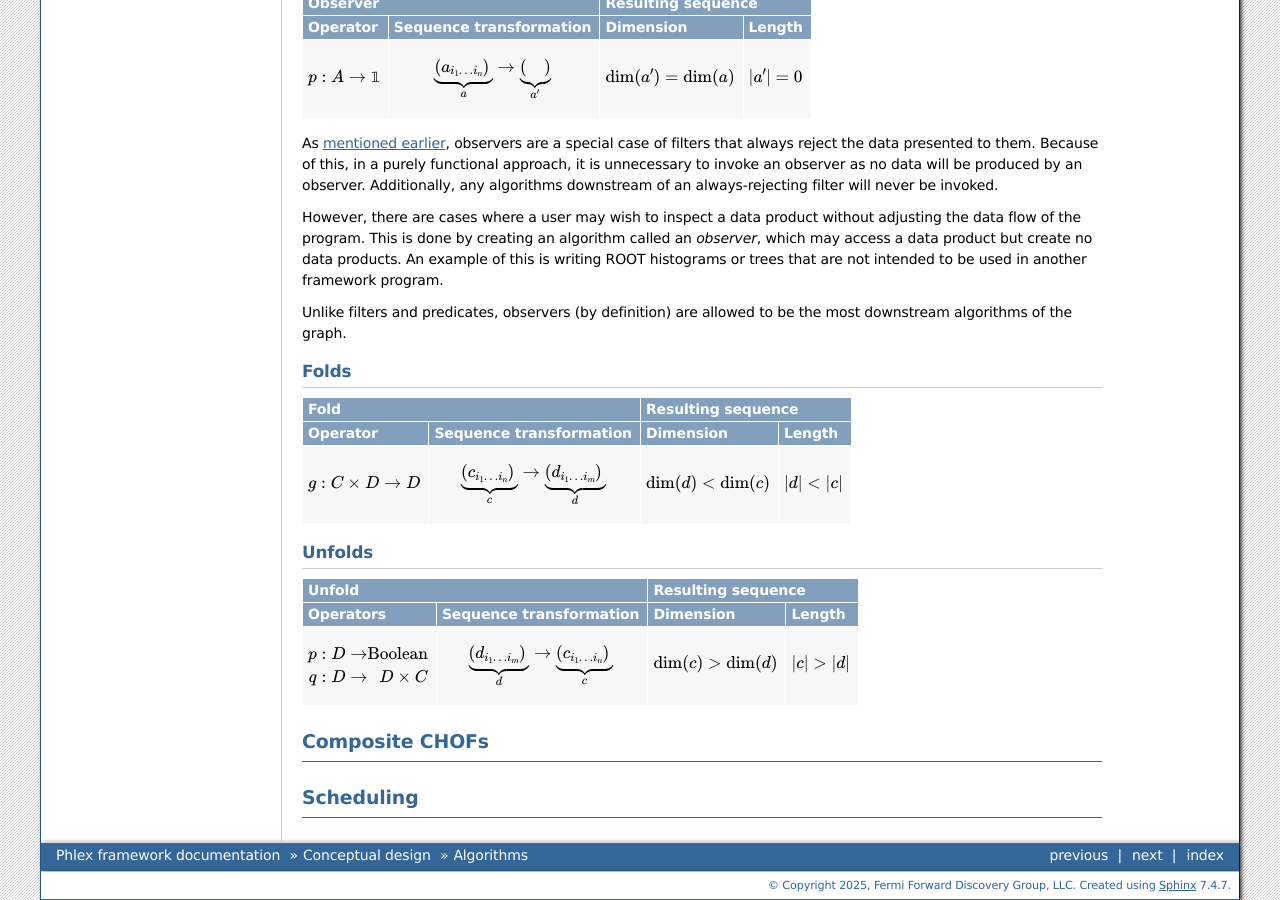
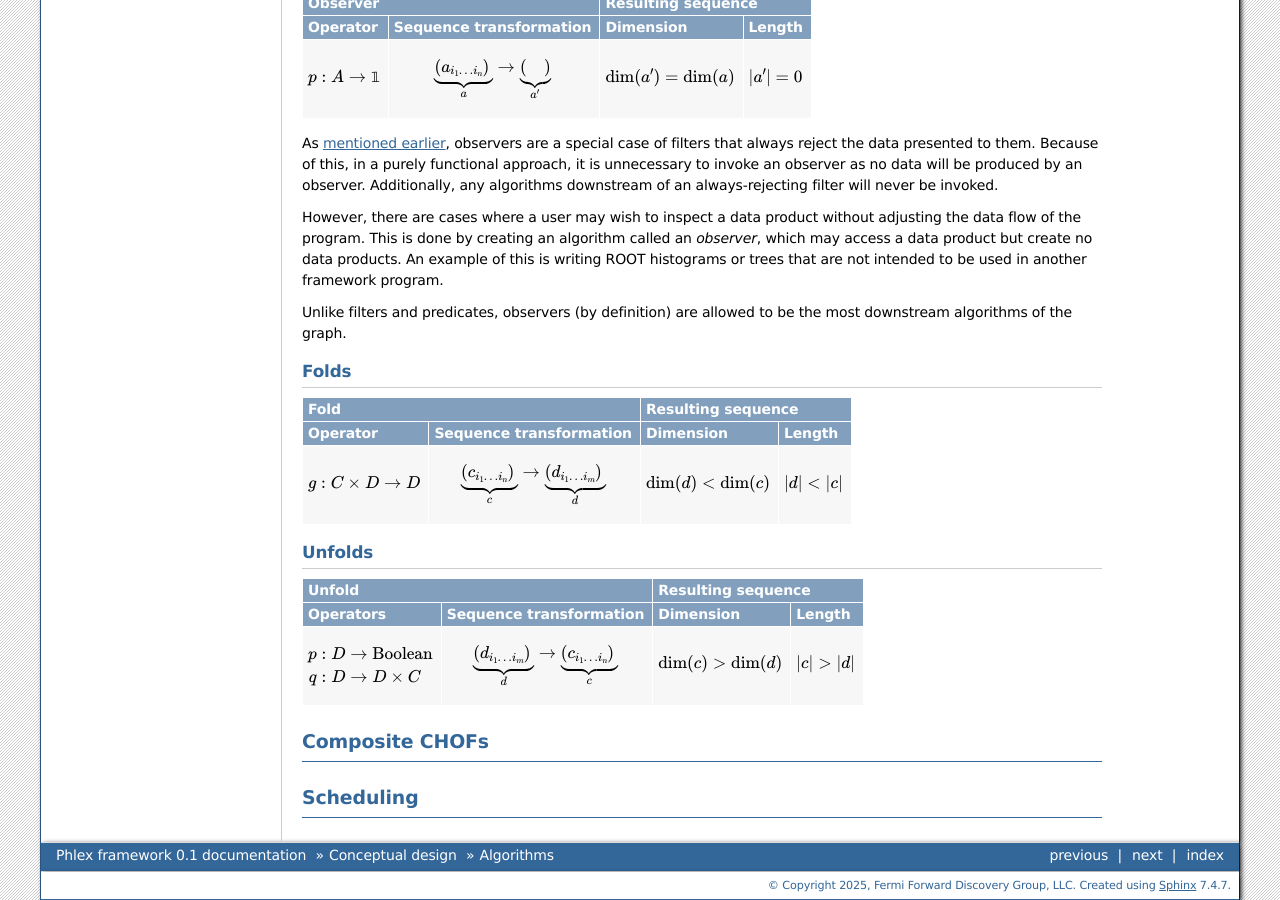
Before and after one commit to Framework-R-D/phlex-design, a Sphinx documentation site: the page built from doc/algorithms.rst, in a window 1280 px wide and 900 px high, scrolled down 744 px. Built offline with Sphinx 7.4.7, drawn with Linux system fonts in a browser that asks for light colours; some of the changed text lies outside the part shown.

Commit message:
Introduce version and release strings and adjust markup

```diff
--- a/doc/algorithms.rst
+++ b/doc/algorithms.rst
@@ -78,15 +78,15 @@ Folds
 Unfolds
 ^^^^^^^
 
-+--------------------------------------------------------------------------------------------+-----------------------------------------------+
-| Unfold                                                                                     | Resulting sequence                            |
-+-----------------------------------------+--------------------------------------------------+---------------------------+-------------------+
-| Operators                               | Sequence transformation                          | Dimension                 | Length            |
-+=========================================+==================================================+===========================+===================+
-| .. math::                               | .. math::                                        | :math:`\dim(c) > \dim(d)` | :math:`|c| > |d|` |
-|    p: D &\rightarrow& \mbox{Boolean} \\ |    \underbrace{(d_{i_1\dots i_m})}_d \rightarrow |                           |                   |
-|    q: D &\rightarrow& D \times C        |    \underbrace{(c_{i_1\dots i_n})}_c             |                           |                   |
-+-----------------------------------------+--------------------------------------------------+---------------------------+-------------------+
++-------------------------------------------------------------------------------------------+-----------------------------------------------+
+| Unfold                                                                                    | Resulting sequence                            |
++----------------------------------------+--------------------------------------------------+---------------------------+-------------------+
+| Operators                              | Sequence transformation                          | Dimension                 | Length            |
++========================================+==================================================+===========================+===================+
+| .. math::                              | .. math::                                        | :math:`\dim(c) > \dim(d)` | :math:`|c| > |d|` |
+|    p: D &\rightarrow \mbox{Boolean} \\ |    \underbrace{(d_{i_1\dots i_m})}_d \rightarrow |                           |                   |
+|    q: D &\rightarrow D \times C        |    \underbrace{(c_{i_1\dots i_n})}_c             |                           |                   |
++----------------------------------------+--------------------------------------------------+---------------------------+-------------------+
 
 Composite CHOFs
 ---------------
--- a/doc/conf.py
+++ b/doc/conf.py
@@ -14,6 +14,9 @@ sys.path.insert(0, os.path.abspath('.') + '/_extensions')
 project = 'Phlex framework'
 copyright = '2025, Fermi Forward Discovery Group, LLC'
 author = 'Phlex developers'
+
+version = "0"
+release = "0.1"
 
 # -- General configuration ---------------------------------------------------
 # https://www.sphinx-doc.org/en/master/usage/configuration.html#general-configuration
--- a/doc/programming_paradigm.rst
+++ b/doc/programming_paradigm.rst
@@ -117,8 +117,8 @@ Details of each higher-order function are provided by the link to the correspond
 |                                                   |                                         |    \underbrace{(d_{i_1\dots i_m})}_d             |                            |                      |
 +---------------------------------------------------+-----------------------------------------+--------------------------------------------------+----------------------------+----------------------+
 | :ref:`Unfold <algorithms:Unfolds>`                | .. math::                               | .. math::                                        | :math:`\dim(c) > \dim(d)`  | :math:`|c| > |d|`    |
-|                                                   |    p: D &\rightarrow& \mbox{Boolean} \\ |    \underbrace{(d_{i_1\dots i_m})}_d \rightarrow |                            |                      |
-|                                                   |    q: D &\rightarrow& D \times C        |    \underbrace{(c_{i_1\dots i_n})}_c             |                            |                      |
+|                                                   |    p: D &\rightarrow \mbox{Boolean} \\  |    \underbrace{(d_{i_1\dots i_m})}_d \rightarrow |                            |                      |
+|                                                   |    q: D &\rightarrow D \times C         |    \underbrace{(c_{i_1\dots i_n})}_c             |                            |                      |
 +---------------------------------------------------+-----------------------------------------+--------------------------------------------------+----------------------------+----------------------+
 | :ref:`Filter <algorithms:Filters and predicates>` | :math:`p: A \rightarrow \mbox{Boolean}` | .. math::                                        | :math:`\dim(a') = \dim(a)` | :math:`|a'| \le |a|` |
 |                                                   |                                         |    \underbrace{(a_{i_1\dots i_n})}_a \rightarrow |                            |                      |
```
